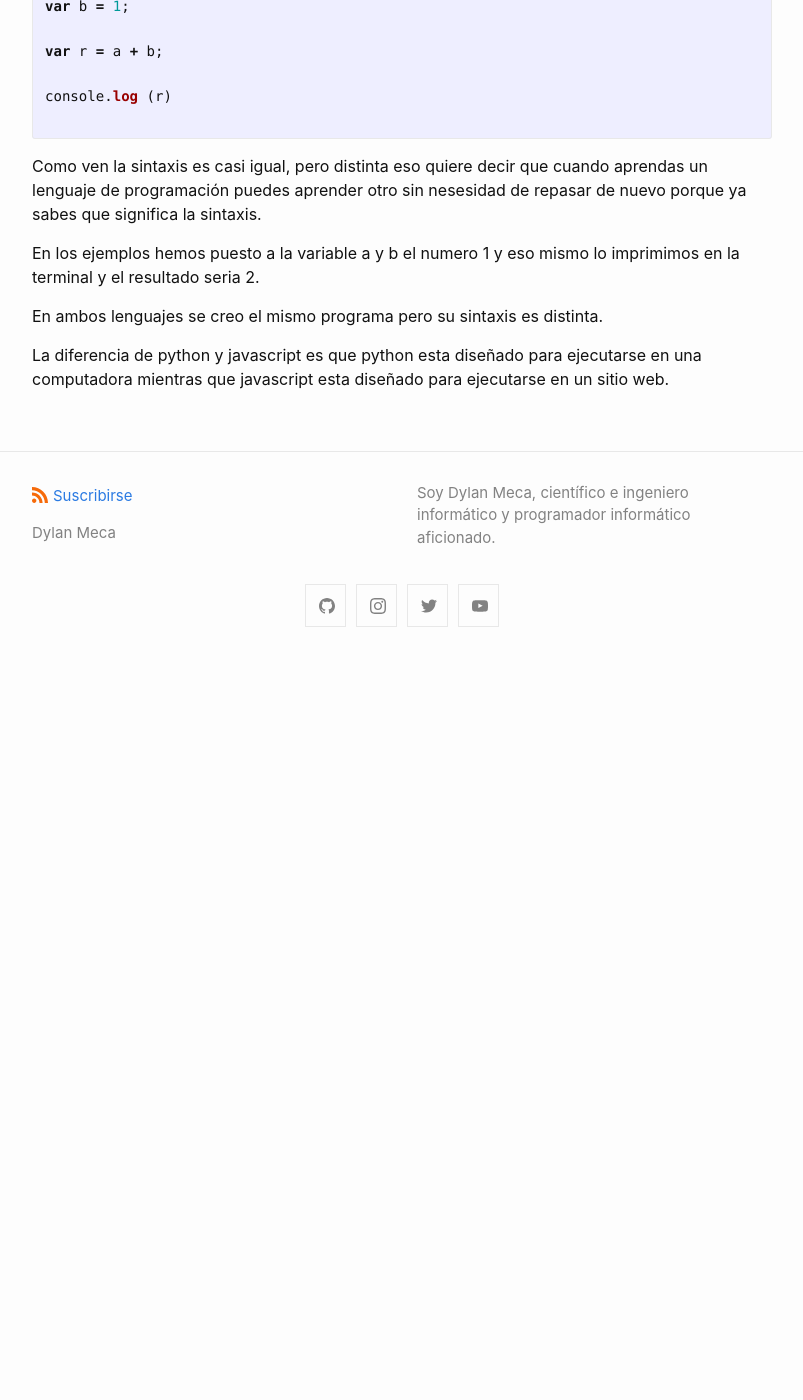
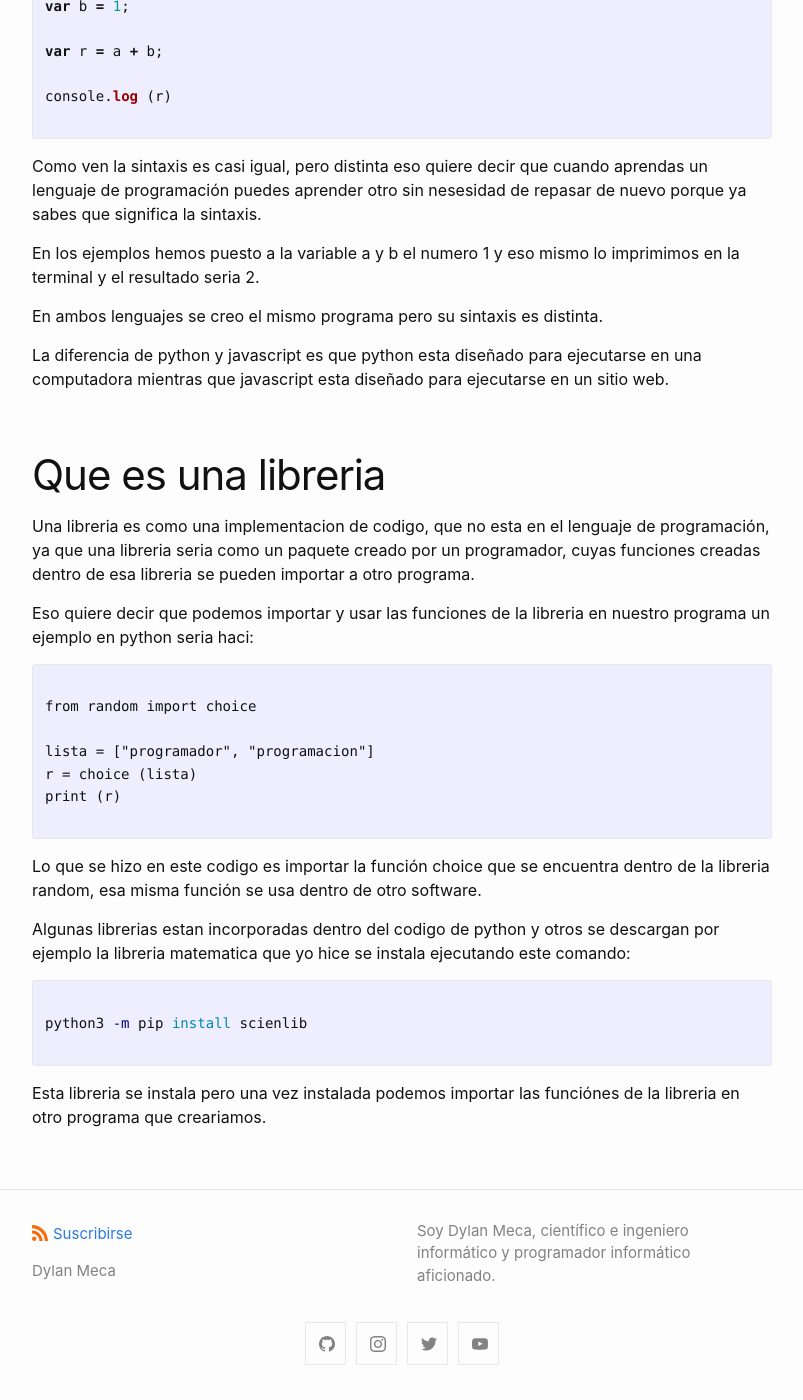
Before and after one commit to dylanmeca/dylanmeca.github.io, a Jekyll site: the page built from _posts/2021-06-05-Como-aprender-a-programar.md, in a window 1280 px wide and 1400 px high, scrolled down 1420 px. Shown: the whole window, without its empty margins (238-1041 px from the left). Built offline with Jekyll 4.4.1, drawn with Linux system fonts in a browser that asks for light colours; a script that is not in the unit is left out; comment, search, counter and statistics services are not loaded; before the commit the page ends 2082 px from its top, so only the background shows below that.

Commit message:
Update 2021-06-05-Como-aprender-a-programar.md

````diff
--- a/_posts/2021-06-05-Como-aprender-a-programar.md
+++ b/_posts/2021-06-05-Como-aprender-a-programar.md
@@ -66,3 +66,32 @@ En los ejemplos hemos puesto a la variable a y b el numero 1 y eso mismo lo impr
 En ambos lenguajes se creo el mismo programa pero su sintaxis es distinta.
 
 La diferencia de python y javascript es que python esta diseñado para ejecutarse en una computadora mientras que javascript esta diseñado para ejecutarse en un sitio web.
+
+# Que es una libreria
+
+Una libreria es como una implementacion de codigo, que no esta en el lenguaje de programación, ya que una libreria seria como un paquete creado
+por un programador, cuyas funciones creadas dentro de esa libreria se pueden importar a otro programa.
+
+Eso quiere decir que podemos importar y usar las funciones de la libreria en nuestro programa un ejemplo en python seria haci:
+
+```
+
+from random import choice
+
+lista = ["programador", "programacion"]
+r = choice (lista)
+print (r)
+
+```
+
+Lo que se hizo en este codigo es importar la función choice que se encuentra dentro de la libreria random, esa misma función se usa dentro de otro software.
+
+Algunas librerias estan incorporadas dentro del codigo de python y otros se descargan por ejemplo la libreria matematica que yo hice se instala ejecutando este comando:
+
+```shell
+
+python3 -m pip install scienlib
+
+```
+
+Esta libreria se instala pero una vez instalada podemos importar las funciónes de la libreria en otro programa que creariamos.
````
